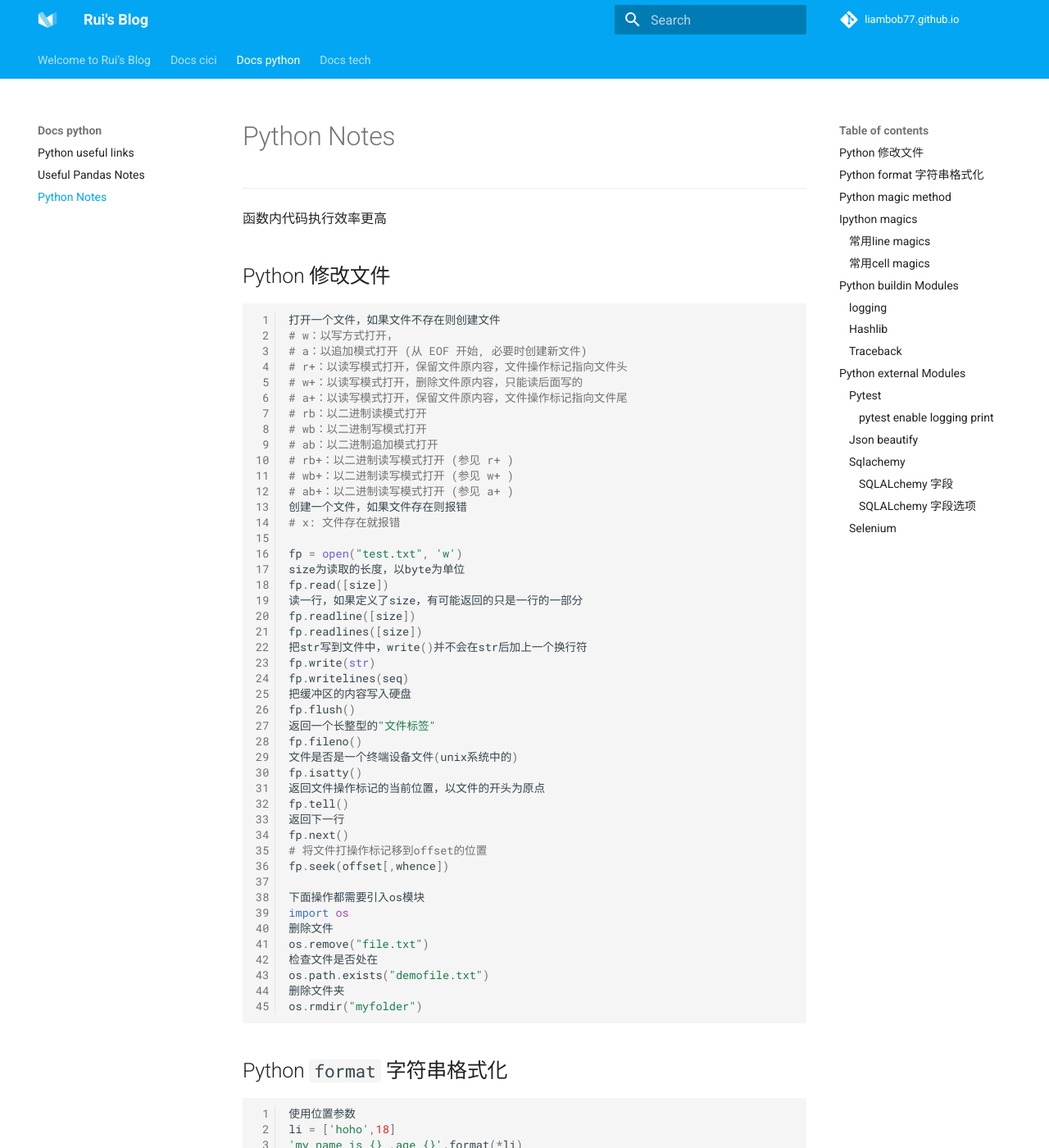
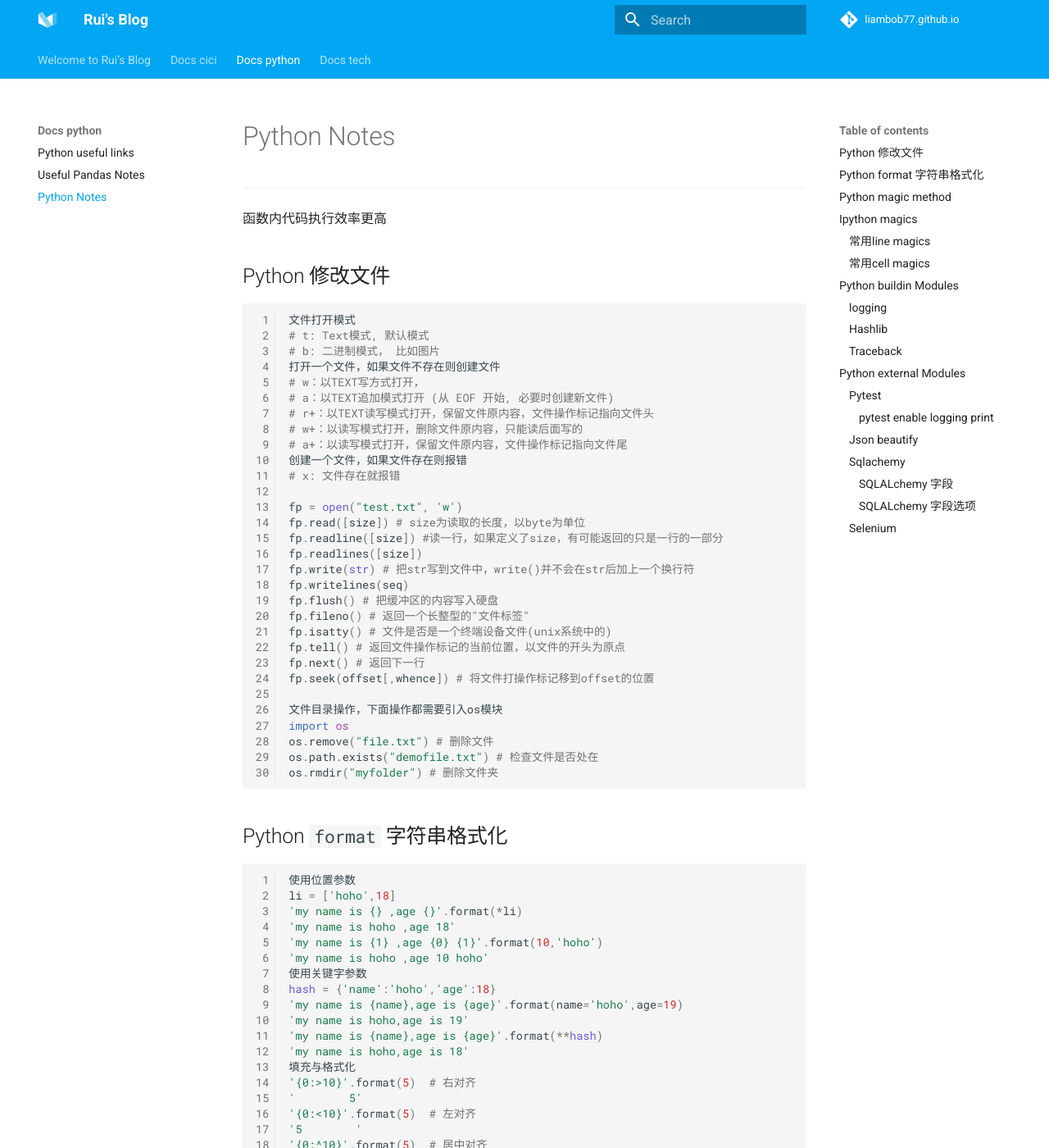
Before and after one commit to liambob77/ruihan.tech, an MkDocs documentation site: the page built from docs/docs_python/python.md, in a window 1280 px wide and 1400 px high. Shown: the whole window at 82% size. Built offline with MkDocs 1.6.1 and Material for MkDocs 9.7.7, drawn with Linux system fonts in a browser that asks for light colours; comment, search, counter and statistics services are not loaded.

Commit message:
Update python.md

````diff
--- a/docs/docs_python/python.md
+++ b/docs/docs_python/python.md
@@ -7,51 +7,36 @@
 ## Python 修改文件
 
 ```python
+文件打开模式
+# t: Text模式, 默认模式
+# b: 二进制模式， 比如图片
 打开一个文件，如果文件不存在则创建文件
-# w：以写方式打开，
-# a：以追加模式打开 (从 EOF 开始, 必要时创建新文件)
-# r+：以读写模式打开，保留文件原内容，文件操作标记指向文件头
+# w：以TEXT写方式打开，
+# a：以TEXT追加模式打开 (从 EOF 开始, 必要时创建新文件)
+# r+：以TEXT读写模式打开，保留文件原内容，文件操作标记指向文件头
 # w+：以读写模式打开，删除文件原内容，只能读后面写的
 # a+：以读写模式打开，保留文件原内容，文件操作标记指向文件尾
-# rb：以二进制读模式打开
-# wb：以二进制写模式打开
-# ab：以二进制追加模式打开
-# rb+：以二进制读写模式打开 (参见 r+ )
-# wb+：以二进制读写模式打开 (参见 w+ )
-# ab+：以二进制读写模式打开 (参见 a+ )
 创建一个文件，如果文件存在则报错
 # x: 文件存在就报错
 
 fp = open("test.txt", 'w')
-size为读取的长度，以byte为单位
-fp.read([size])
-读一行，如果定义了size，有可能返回的只是一行的一部分
-fp.readline([size])
+fp.read([size]) # size为读取的长度，以byte为单位
+fp.readline([size]) #读一行，如果定义了size，有可能返回的只是一行的一部分
 fp.readlines([size])
-把str写到文件中，write()并不会在str后加上一个换行符
-fp.write(str)
+fp.write(str) # 把str写到文件中，write()并不会在str后加上一个换行符
 fp.writelines(seq)
-把缓冲区的内容写入硬盘
-fp.flush()
-返回一个长整型的"文件标签"
-fp.fileno()
-文件是否是一个终端设备文件(unix系统中的)
-fp.isatty()
-返回文件操作标记的当前位置，以文件的开头为原点
-fp.tell()
-返回下一行
-fp.next()
-# 将文件打操作标记移到offset的位置
-fp.seek(offset[,whence])
+fp.flush() # 把缓冲区的内容写入硬盘
+fp.fileno() # 返回一个长整型的"文件标签"
+fp.isatty() # 文件是否是一个终端设备文件(unix系统中的)
+fp.tell() # 返回文件操作标记的当前位置，以文件的开头为原点
+fp.next() # 返回下一行
+fp.seek(offset[,whence]) # 将文件打操作标记移到offset的位置
 
-下面操作都需要引入os模块
+文件目录操作，下面操作都需要引入os模块
 import os
-删除文件
-os.remove("file.txt")
-检查文件是否处在
-os.path.exists("demofile.txt")
-删除文件夹
-os.rmdir("myfolder")
+os.remove("file.txt") # 删除文件
+os.path.exists("demofile.txt") # 检查文件是否处在
+os.rmdir("myfolder") # 删除文件夹
 ```
 
 ## Python `format` 字符串格式化
@@ -112,7 +97,6 @@ A
 '{:.0%}'.format(0.25) # 百分比格式化，精度控制
 25%
 ```
-
 
 ## Python magic method
 
````
